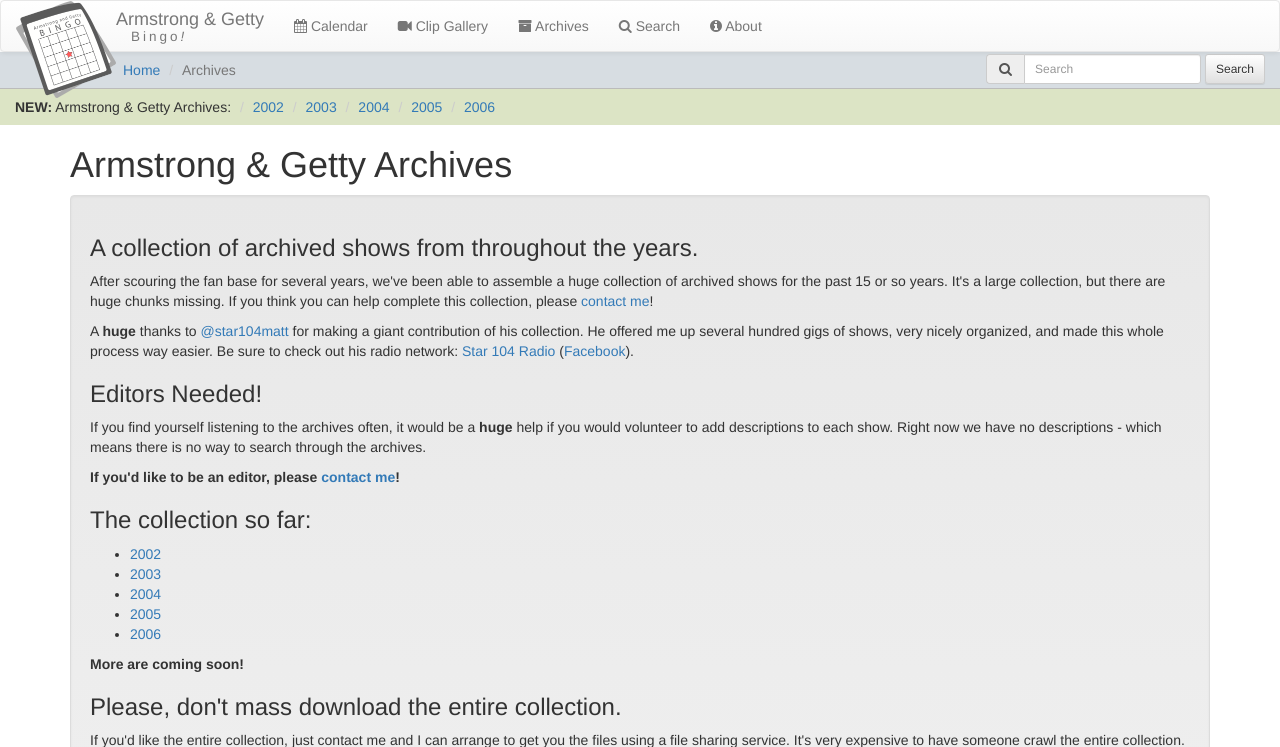
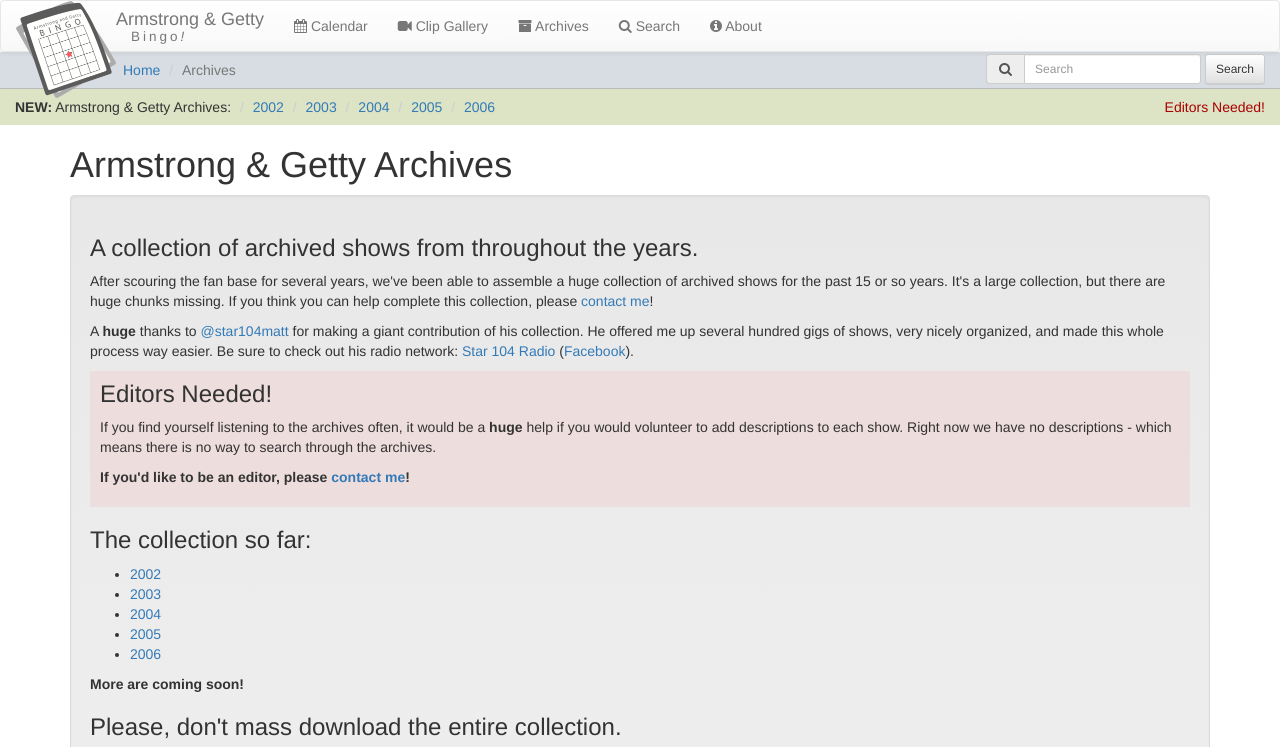
Before and after one commit to ben174/angrates, a Django app: page /archives/ in a window 1280 px wide. Shown: the top 747 px of the page. Run offline with Django 3.2, Linux system fonts and the light colour scheme; some libraries are stand-ins or nearby versions.

Commit message:
Editor callout

```diff
--- a/podcasts/templates/archives.html
+++ b/podcasts/templates/archives.html
@@ -21,12 +21,13 @@
                 hundred gigs of shows, very nicely organized, and made this whole process way easier. Be sure
             to check out his radio network: <a href="http://1radio.mk/">Star 104 Radio</a> (<a href="http://1radio.mk/">Facebook</a>).
 
-            <h3>Editors Needed!</h3>
-            <p>If you find yourself listening to the archives often, it would be a <b>huge</b> help if you
-            would volunteer to add descriptions to each show. Right now we have no descriptions - which means
-            there is no way to search through the archives.</p>
-            <p><b>If you'd like to be an editor, please <a href="bingo@bugben.com">contact me</a>!</b></p>
-
+            <div class="editor-call">
+                <h3>Editors Needed!</h3>
+                <p>If you find yourself listening to the archives often, it would be a <b>huge</b> help if you
+                would volunteer to add descriptions to each show. Right now we have no descriptions - which means
+                there is no way to search through the archives.</p>
+                <p><b>If you'd like to be an editor, please <a href="bingo@bugben.com">contact me</a>!</b></p>
+            </div>
 
 
             <h3>The collection so far:</h3>
--- a/podcasts/templates/base.html
+++ b/podcasts/templates/base.html
@@ -113,6 +113,7 @@
                 <li><a href="/650/2004/1">2004</a></li>
                 <li><a href="/650/2005/1">2005</a></li>
                 <li><a href="/650/2006/1">2006</a></li>
+                <li id="archive-note"><a href="{% url 'archives' %}">Editors Needed!</a></li>
             </ol>
         </li>
     </ul>
--- a/static/sass/base.css
+++ b/static/sass/base.css
@@ -50,6 +50,18 @@
 #yearnav {
   background-color: #DCE4C5;
   border-top: solid 1px #BBB; }
+  #yearnav #archive-note {
+    float: right; }
+    #yearnav #archive-note:before {
+      content: ""; }
+    #yearnav #archive-note a {
+      color: #A00; }
+
+.editor-call {
+  background-color: #EDD;
+  padding: 10px; }
+  .editor-call h3 {
+    margin-top: 0px; }
 
 h4.warning {
   color: #900; }
--- a/static/sass/base.sass
+++ b/static/sass/base.sass
@@ -57,6 +57,19 @@
 #yearnav
   background-color: #DCE4C5
   border-top: solid 1px #BBB
+  #archive-note
+    float: right
+    &:before
+      content: ''
+    a
+      color: #A00
+
+.editor-call
+  background-color: #EDD
+  padding: 10px
+  h3
+    margin-top: 0px
+
 
 h4.warning
   color: #900
```
Also changed, not shown: 1 other file.
